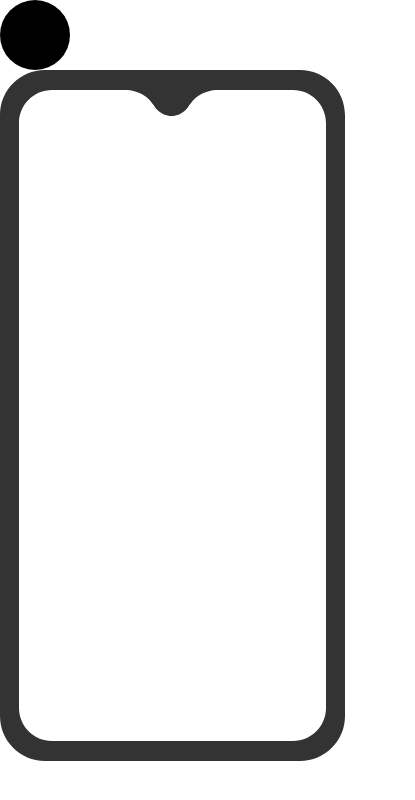
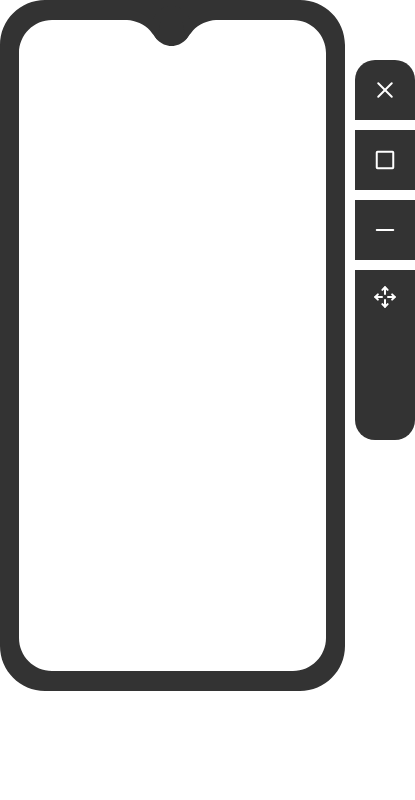
Before and after one commit to lucxsbueno/scrcpy-device-screen-frame, an Electron app: page src/public/index.html in a window 415 px wide. Drawn offline with Linux system fonts and the light colour scheme.

Commit message:
Adding screen

```diff
--- a/src/main.js
+++ b/src/main.js
@@ -4,9 +4,9 @@ let mainWindow;
 
 app.on('ready', () => {
    mainWindow = new BrowserWindow({
-      width: 345,
-      height: 767,
-      // frame: false,
+      width: 415,
+      height: 691,
+      frame: false,
       titleBarStyle: 'hidden',
       alwaysOnTop: true,
       backgroundColor: '#00000000',
@@ -14,5 +14,4 @@ app.on('ready', () => {
    });
 
    mainWindow.loadURL(`file://${__dirname}/public/index.html`);
-
 });
--- a/src/public/css/inc/_config.scss
+++ b/src/public/css/inc/_config.scss
@@ -0,0 +1,5 @@
+* {
+   box-sizing: border-box;
+
+   font-family: 'Helvetica Neue', Helvetica, Arial;
+}
--- a/src/public/css/styles.scss
+++ b/src/public/css/styles.scss
@@ -5,17 +5,73 @@
 }
 
 body {
-   overflow: hidden;
+   display: flex;
+   flex-direction: row;
+
    color: #00000000;
 }
 
-.move {
-   width: 70px;
-   height: 70px;
+.controls {
+   flex-direction: column;
 
-   background: #000;
+   width: 60px;
+   height: 380px;
 
-   border-radius: 60px;
+   border-radius: 20px;
+   margin-left: 10px;
+   margin-top: 60px;
 
+   color: #FFFFFF;
+
+   overflow: hidden;
+
+   div {
+      display: flex;
+      flex-direction: row;
+      align-items: center;
+      justify-content: center;
+
+      width: 100%;
+      height: 60px;
+
+      padding: 15px;
+
+      margin-top: 10px;
+
+      background-color: #333333;
+
+      font-size: 20px;
+      font-weight: 500;
+
+      &:hover {
+         background-color: #424242;
+         cursor: pointer;
+      }
+   }
+
+   .full-height {
+      height: 100%;
+      justify-content: center;
+      align-items: flex-start;
+   }
+}
+
+.no-margin-top {
+   margin-top: 0px !important;
+}
+
+.drag {
    -webkit-app-region: drag;
 }
+
+#close:hover {
+   background-color: #eb4646;
+}
+
+#minimize {
+
+}
+
+#maximize {
+
+}
--- a/src/public/index.html
+++ b/src/public/index.html
@@ -11,9 +11,26 @@
       <title>Scrcpy Device Screen Border</title>
    </head>
    <body>
-      <div class="move"></div>
 
       <img src="./assets/svg/device.svg" alt="">
+
+      <div class="controls">
+         <div id="close" class="no-margin-top">
+            <img src="assets/svg/x.svg" alt="">
+         </div>
+
+         <div id="maximize">
+            <img src="assets/svg/square.svg" alt="">
+         </div>
+
+         <div id="minimize">
+            <img src="assets/svg/minus.svg" alt="">
+         </div>
+
+         <div class="full-height drag">
+            <img src="assets/svg/hand.svg" alt="">
+         </div>
+      </div>
 
       <script src="js/scripts.js"></script>
    </body>
```
Also changed, not shown: package.json (+6 -2 lines), src/public/assets/svg/hand.svg (added), src/public/assets/svg/minus.svg (added), src/public/assets/svg/square.svg (added), src/public/assets/svg/x.svg (added), src/public/css/styles.css, 2 other files.
